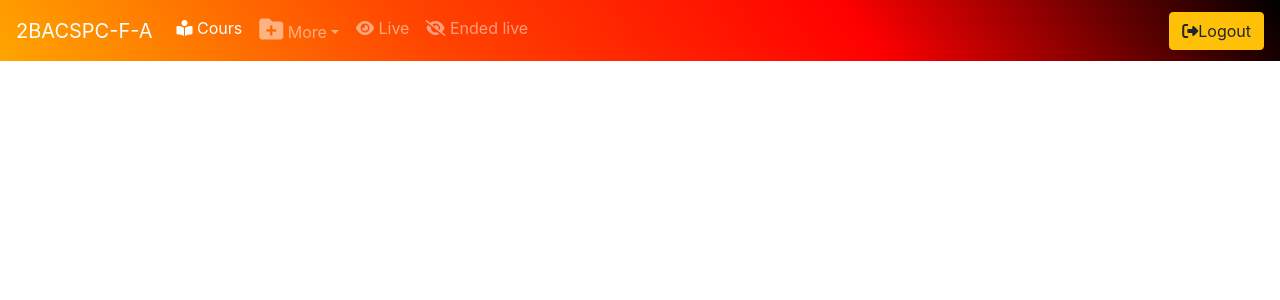
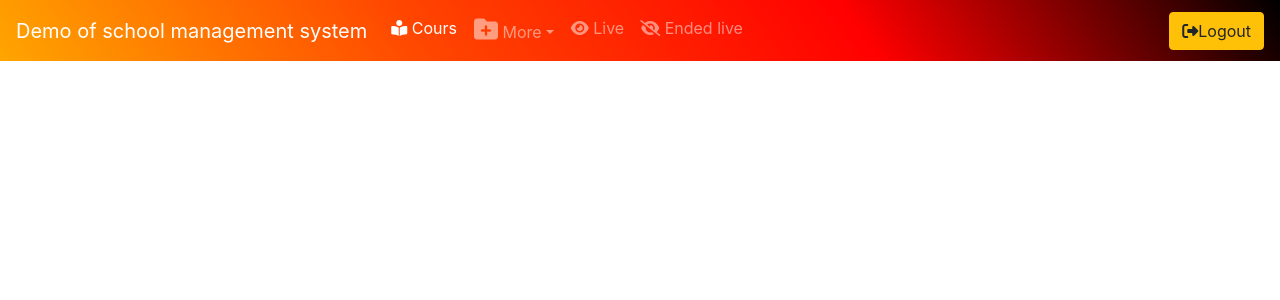
Before and after one commit to programmer262/Mozad, a Django app: page /classe/ in a window 1280 px wide. Shown: the top 300 px of the page. Run offline with Django 3.2, Linux system fonts and the light colour scheme; the visitor is signed in with stand-in values (Sample User, id 1); data that the repository does not hold is empty; some libraries are stand-ins or nearby versions.

Commit message:
Update main.html

```diff
--- a/templates/main.html
+++ b/templates/main.html
@@ -34,7 +34,7 @@
       <button class="navbar-toggler" type="button" data-toggle="collapse" data-target="#navbarSupportedContent" aria-controls="navbarSupportedContent" aria-expanded="false" aria-label="Toggle navigation">
         <span class="navbar-toggler-icon"></span>
       </button>
-      <a class="navbar-brand" href="">2BACSPC-F-A</a>
+      <a class="navbar-brand" href="">Demo of school management system</a>
       <div class="collapse navbar-collapse" id="navbarSupportedContent">
         <ul class="navbar-nav mr-auto">
           <li class="nav-item active">
```
